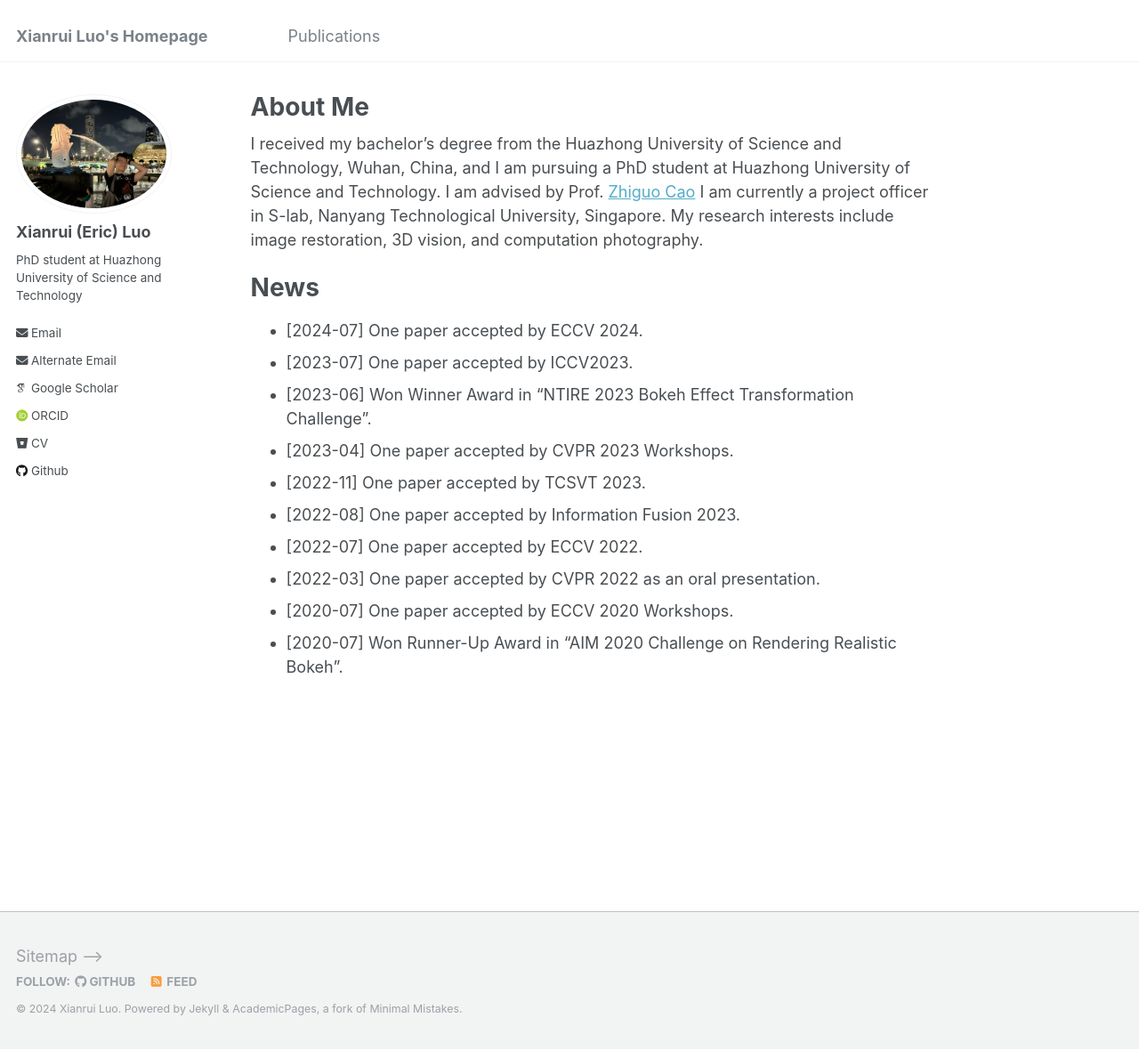
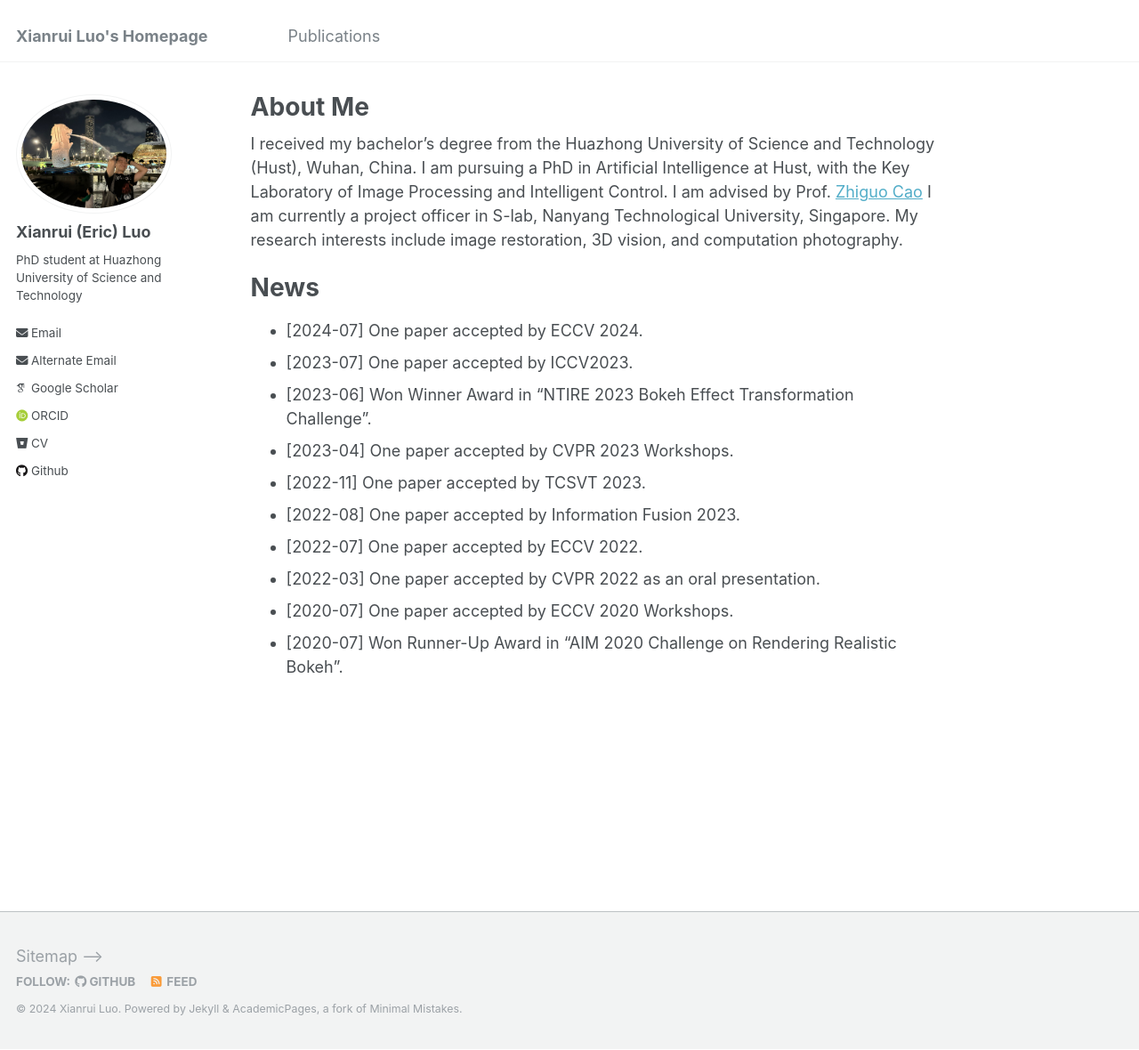
Before and after one commit to xianrui-luo/xianrui-luo.github.io, a Jekyll site: the page built from _pages/about.md, in a window 1280 px wide and 1180 px high. Shown: the whole window at 89% size. Built offline with Jekyll 4.4.1, drawn with Linux system fonts in a browser that asks for light colours; some web fonts are replaced.

Commit message:
Update about.md

```diff
--- a/_pages/about.md
+++ b/_pages/about.md
@@ -7,7 +7,7 @@ redirect_from:
   - /about.html
 ---
 
-I received my bachelor's degree from the Huazhong University of Science and Technology, Wuhan, China, and I am pursuing a PhD student at Huazhong University of Science and Technology. I am advised by Prof. [Zhiguo Cao](https://openreview.net/profile?id=~Zhiguo_Cao1) I am currently a project officer in S-lab, Nanyang Technological University, Singapore. My research interests include image restoration, 3D vision, and computation photography.
+I received my bachelor's degree from the Huazhong University of Science and Technology (Hust), Wuhan, China. I am pursuing a PhD in Artificial Intelligence at Hust, with the Key Laboratory of Image Processing and Intelligent Control. I am advised by Prof. [Zhiguo Cao](https://openreview.net/profile?id=~Zhiguo_Cao1) I am currently a project officer in S-lab, Nanyang Technological University, Singapore. My research interests include image restoration, 3D vision, and computation photography.
 
 News
 =======
```
